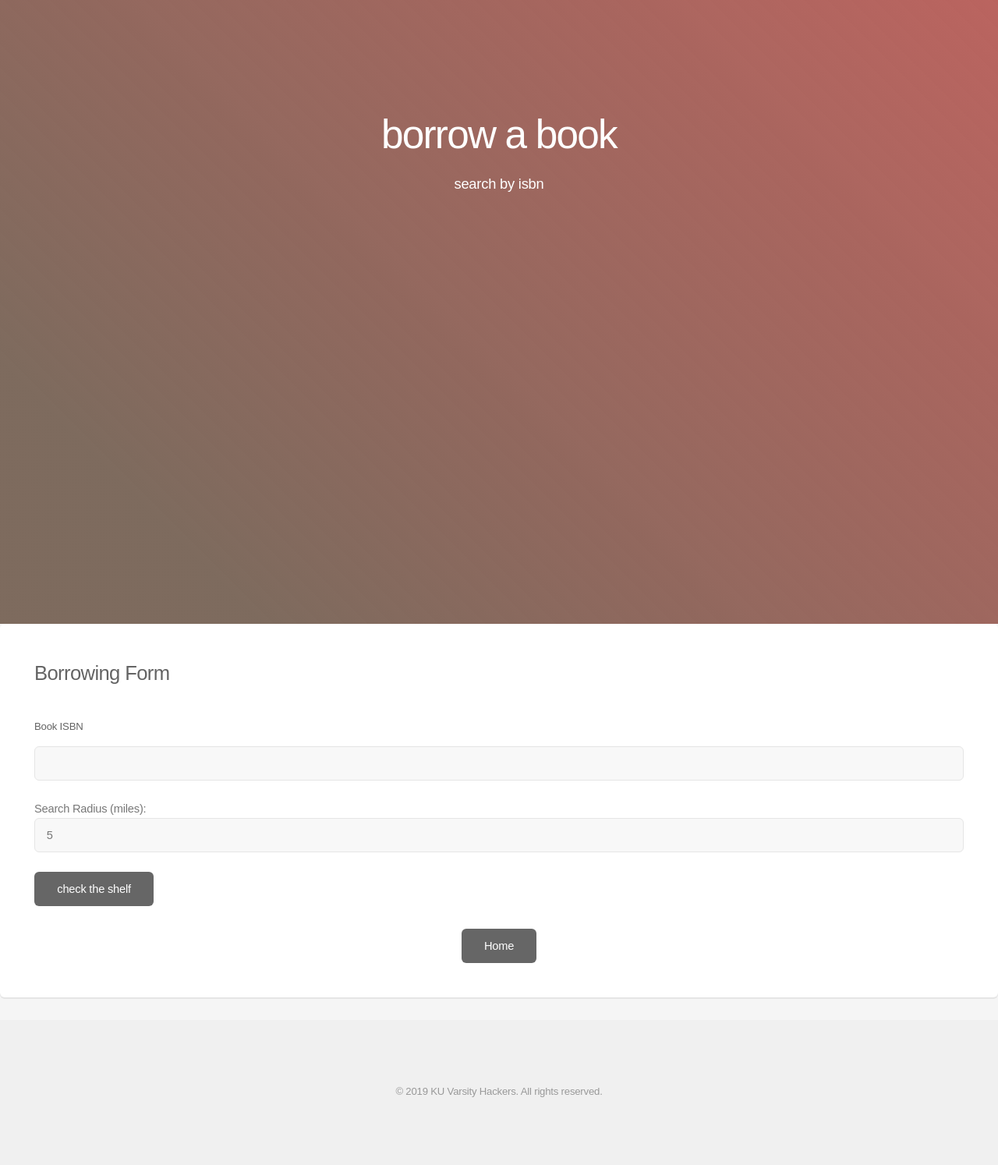
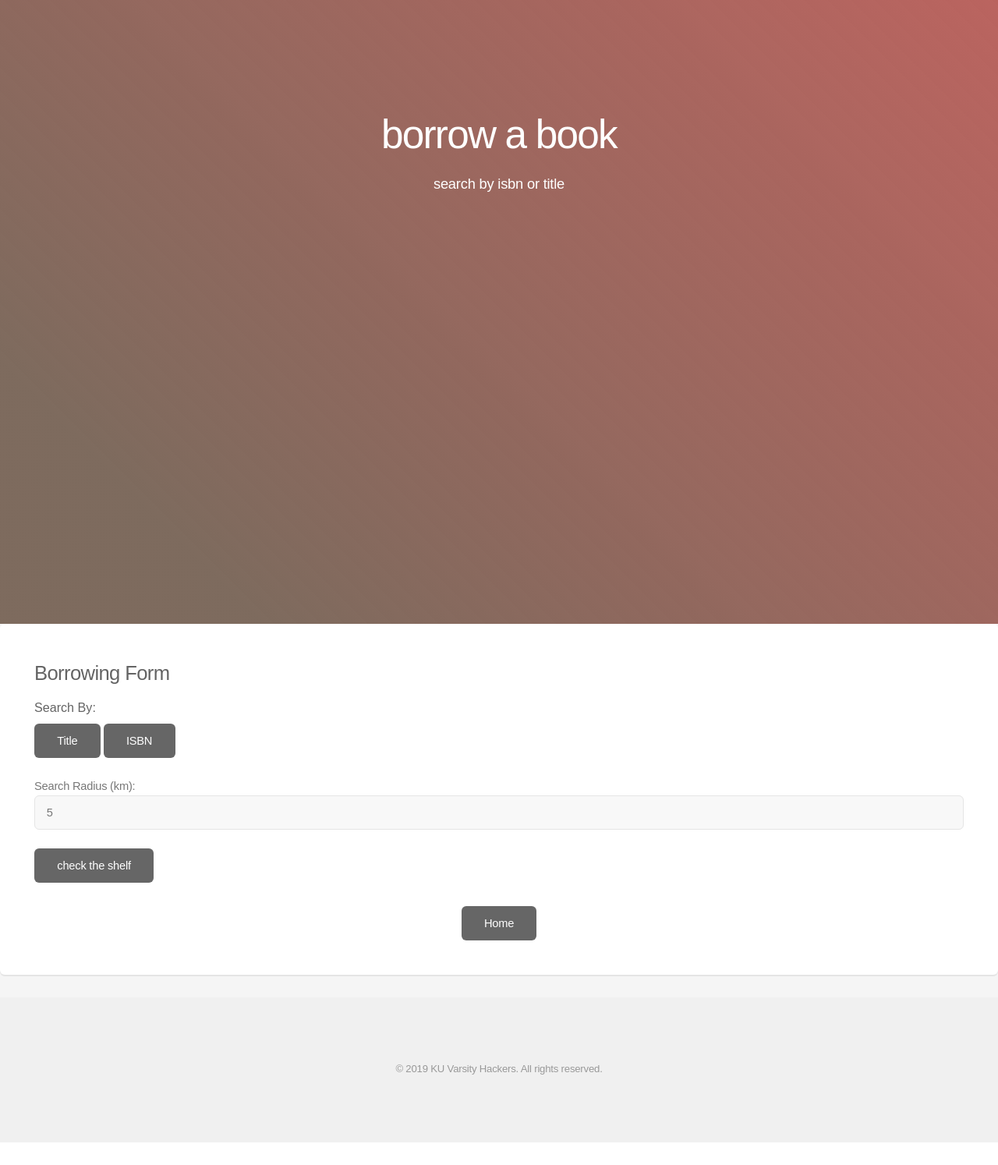
Before and after one commit to KUVarsityHackers/shelf, a Flask app: page /borrow.html in a window 1280 px wide. Shown: the whole page at 78% size. After the commit the page ends 1465 px from the top, so only its background shows below. Run offline with Flask 2, Linux system fonts and the light colour scheme; some libraries are stand-ins or nearby versions.

Commit message:
search by title or isbn

```diff
--- a/server.py
+++ b/server.py
@@ -112,9 +112,7 @@ def search():
     latitude = d['latitude']
     longitude = d['longitude']
     searchRadius = d['radius']
-    #searchBy = d['searchBy']
-    searchBy = "Not Title"
-    #query books document by isbn and return retrieved to frontend
+    searchBy = d['searchBy']
     try:
         obj = []
         if(searchBy == "Title"):
--- a/static/index.js
+++ b/static/index.js
@@ -1,3 +1,27 @@
+let searchBy;
+function titleSearch(){
+    let titleLabel = document.getElementById("bkLabel");
+    let titleField = document.getElementById("title");
+    let isbnLabel = document.getElementById("isbnLabel");
+    let isbnField = document.getElementById("borrowISBN");
+    titleLabel.style.display = "block";
+    titleField.style.display = "block";
+    isbnLabel.style.display  = "none";
+    isbnField.style.display  = "none";
+    searchBy = "Title";
+}
+
+function isbnSearch(){
+  let titleLabel = document.getElementById("bkLabel");
+  let titleField = document.getElementById("title");
+  let isbnLabel = document.getElementById("isbnLabel");
+  let isbnField = document.getElementById("borrowISBN");
+  titleLabel.style.display = "none";
+  titleField.style.display = "none";
+  isbnLabel.style.display  = "block";
+  isbnField.style.display  = "block";
+  searchBy = "ISBN";
+}
 /** OnSubmit calls the login api with the username and passowrd to verify a user's credentials **/
 function onSubmit() {
 
@@ -55,7 +79,7 @@ let longitude = 0;
     longitude = position.coords.longitude;
   });
 
-  // let title = document.getElementById("title").value;
+  let title = document.getElementById("title").value;
   // let author = document.getElementById("author").value;
   let isbn = document.getElementById("borrowISBN").value;
   let searchRadius = document.getElementById("radius").value;
@@ -71,7 +95,8 @@ let longitude = 0;
       isbn: isbn? isbn : "null",
       radius: searchRadius,
       latitude: latitude,
-      longitude: longitude
+      longitude: longitude,
+      searchBy: searchBy
       })
 
 
--- a/templates/borrow.html
+++ b/templates/borrow.html
@@ -22,7 +22,7 @@
     <section id="banner">
         <h2>borrow a book</h2>
         <p>
-            search by isbn
+            search by isbn or title
         </p>
     </section>
     <!-- Form -->
@@ -30,24 +30,27 @@
         <h3>
             Borrowing Form
         </h3>
+        <h4>Search By:</h4>
+        <input type="button" id="Title" value="Title" onclick = "titleSearch()"></input>
+        <input type="button" id="ISBN"  value="ISBN"  onclick = "isbnSearch()" ></input>
         <form onsubmit="searchShelf()">
-           <label style="display: none;">
+           <label id = "bkLabel" style="display: none;">
                 Book Title
             </label>
          <input type="text" id="title" style="display: none;">
 
-            <label style="display: none;">
+            <!-- <label style="display: none;">
                 Book Author
             </label>
             <input type="text" id="author" style="display: none;">
-            <br/>
-            <label >
+            <br/> -->
+            <label id = "isbnLabel" style="display: none;">
                 Book ISBN
             </label>
-            <input type="text" id=borrowISBN>
+            <input type="text" id="borrowISBN" style="display: none;">
             <br>
 
-            Search Radius (miles): <input type="number" id="radius" value="5"><br>
+            Search Radius (km): <input type="number" id="radius" value="5"><br>
 
             <input type="submit" value="check the shelf">
         </form>
```
